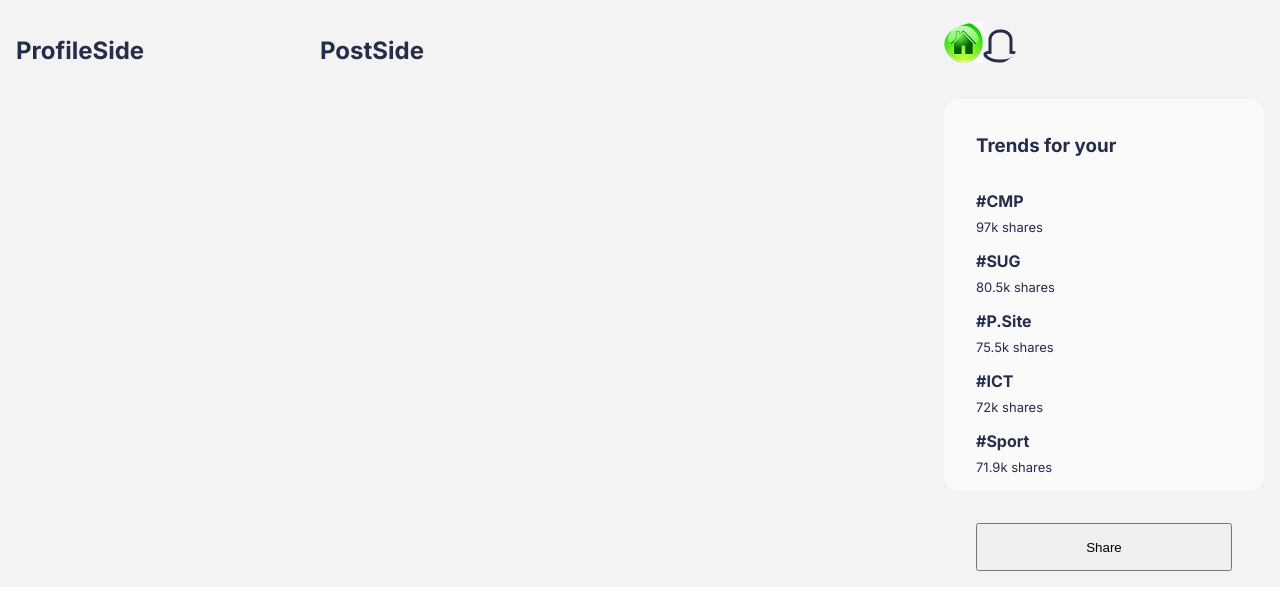
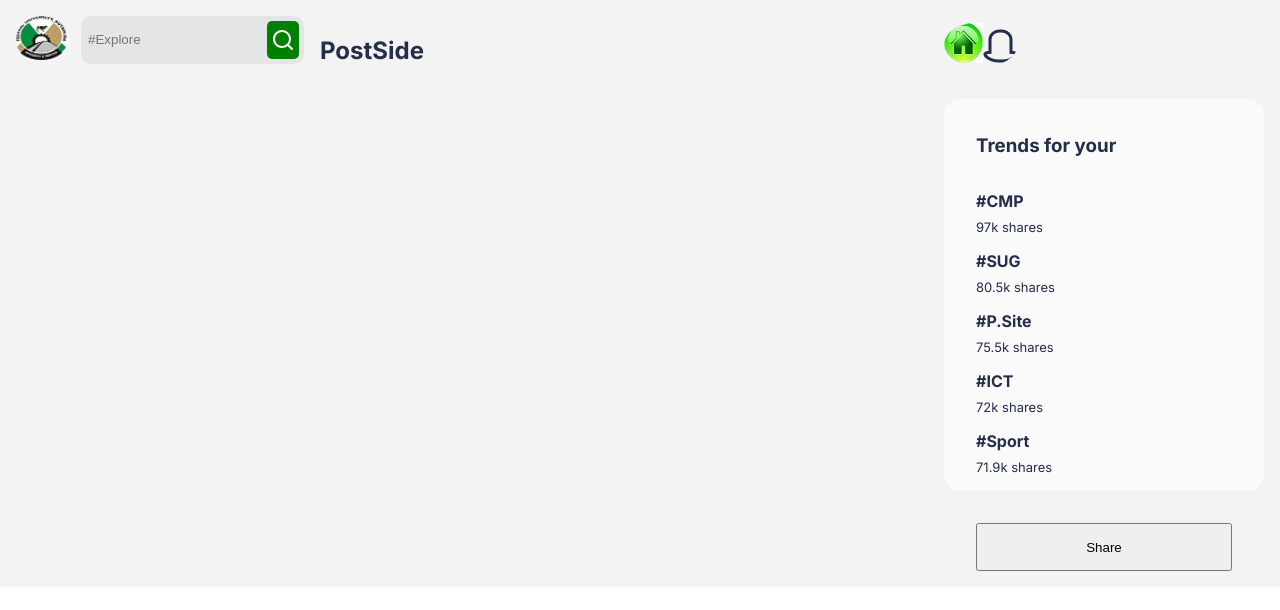
Before and after one commit to Sodiqbinali/Fudma_Chat, a React (Create React App) app in the folder frontend/: page / in a window 1280 px wide. Shown: the top 610 px of the page. Built offline with nearby package versions, Linux system fonts and the light colour scheme.

Commit message:
import logosearch and profilecard

```diff
--- a/frontend/src/components/ProfileSide/ProfileSide.js
+++ b/frontend/src/components/ProfileSide/ProfileSide.js
@@ -1,9 +1,12 @@
 import React from 'react'
+import LogoSearch from '../LogoSearch/LogoSearch'
+import ProfileCard from '../ProfileCard/ProfileCard'
 
 function ProfileSide() {
   return (
-    <div>
-      <h2>ProfileSide</h2>
+    <div className='ProfileSide'>
+      <LogoSearch />
+      <ProfileCard />
     </div>
   )
 }
```
